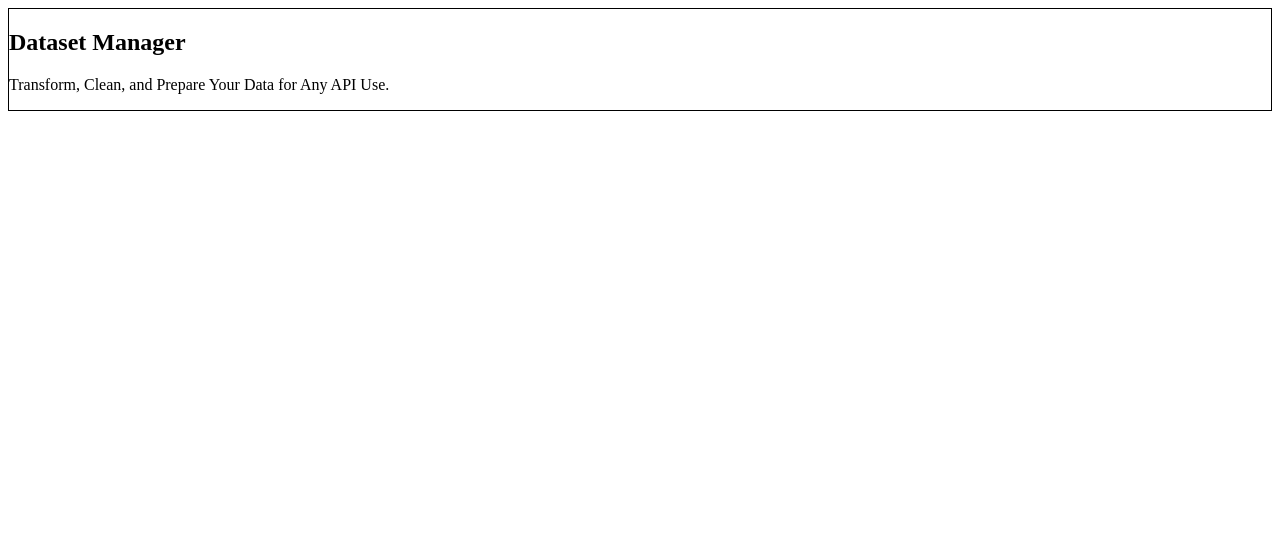
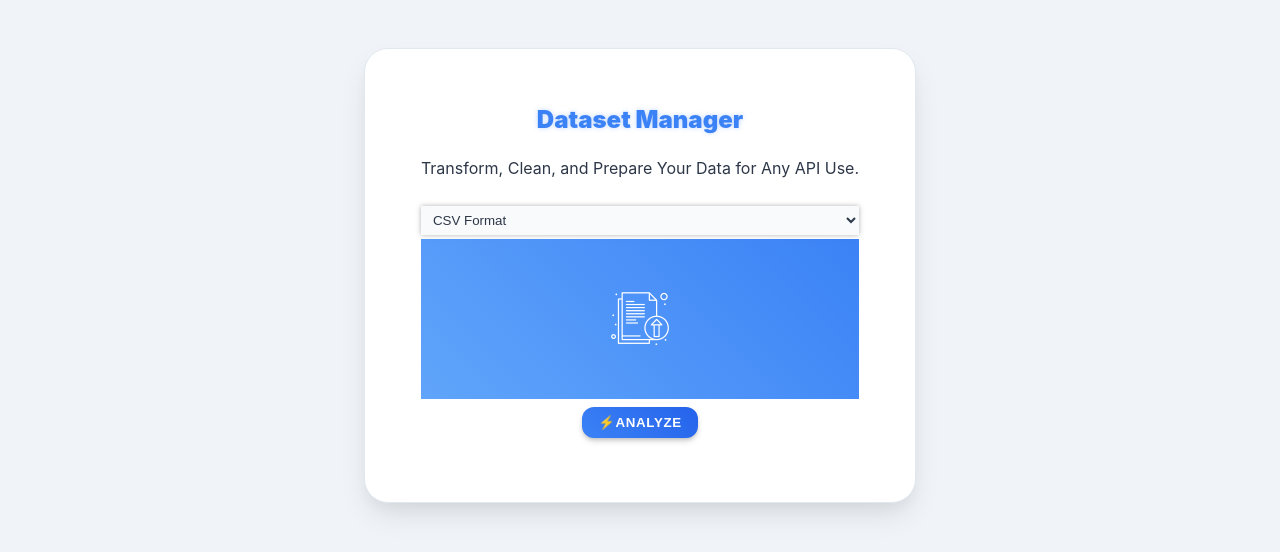
Before and after one commit to nexicore-digitals/nexus-dsm-toolkit, a plain HTML site: page index.html in a window 1280 px wide. Drawn offline with Linux system fonts and the light colour scheme.

Commit message:
Enhance dataset management interface with file upload and format selection

```diff
--- a/index.html
+++ b/index.html
@@ -11,8 +11,20 @@
 <body>
     <main>
         <section id="nexus-dsm">
-            <h1>Dataset Manager</h1>
+            <h1 id="main-heading">Dataset Manager</h1>
             <p>Transform, Clean, and Prepare Your Data for Any API Use.</p>
+            <form><label for="inputTypeSelect">
+                    <select name="select-File-Type" id="inputTypeSelect">
+                        <option value="csv">CSV Format</option>
+                        <option value="json">JSON Format</option>
+                    </select>
+                </label>
+                <label class="pointer" for="inputFile"><input class="display-none" type="file" name="input"
+                        id="inputFile">
+                    <img class="pointer" src="./images/icons/file-upload.png"
+                        alt=" image select to upload file"></label>
+                <label for="analyze-btn"><button id="analyze-btn" class="btn-primary">⚡Analyze</button></label>
+            </form>
         </section>
     </main>
 </body>
--- a/style.css
+++ b/style.css
@@ -1,4 +1,120 @@
+*{
+    box-sizing: border-box;
+}
+body{
+    font-family: 'Inter', sans-serif;
+    background-color: #f0f4f8;
+    display: flex;
+            justify-content: center;
+            align-items: flex-start;
+            min-height: 100vh;
+            padding: 2.5rem;
+            box-sizing: border-box;
+            color: #2d3748;
+}
 #nexus-dsm{
-    border: 1px solid;
+    background-color: #ffffff;
+            border-radius: 1.5rem;
+            box-shadow: 0 15px 30px -5px rgba(0, 0, 0, 0.1), 0 8px 15px -5px rgba(0, 0, 0, 0.05);
+            padding: 3.5rem;
+            width: 100%;
+            max-width: 1000px;
+            display: flex;
+            flex-direction: column;
+            gap: .5rem;
+            border: 1px solid #e2e8f0;
+}
+#nexus-dsm #main-heading{
+    font-weight: 900;
+    margin: 0;
+    padding: 0;
+    text-align: center;
+    color: #3b82f6;
+    text-shadow: 0px 0px 5px  rgba(59, 130, 246, 0.3);
+}
+.display-none{
+    display: none;
+}
+.pointer{
+    cursor: pointer;
+}
+button {
+    cursor: pointer;
+    display: inline-flex;
+    align-items: center;
+    justify-content: center;
+    padding: 0.5rem 1rem;
+    border-radius: 0.75rem;
+    font-weight: 600;
+    transition: all 0.3s ease-in-out;
+    box-shadow: 0 4px 6px -1px rgba(0, 0, 0, 0.15), 0 2px 4px -1px rgba(0, 0, 0, 0.16);
+    text-transform: uppercase;
+    letter-spacing: 0.05em;
+}
+.btn-primary {
+    background-image: linear-gradient(45deg, #3b82f6 0%, #2563eb 100%);
+    color: white;
+    border: none;
+}
+.btn-primary:hover:not(:disabled) {
+    background-image: linear-gradient(45deg, #2563eb 0%, #1d4ed8 100%);
+    transform: translateY(-2px);
+    box-shadow: 0 6px 12px -2px rgba(0, 0, 0, 0.15), 0 3px 6px -2px rgba(0, 0, 0, 0.08);
+}
+.btn-primary:disabled {
+    background-image: linear-gradient(45deg, #9ca3af 0%, #6b7280 100%);
+    cursor: not-allowed;
+    opacity: 0.7;
+    box-shadow: none;
+}
 
+.btn-success {
+    background-image: linear-gradient(45deg, #10b981 0%, #059669 100%);
+    color: white;
+    border: none;
 }
+.btn-success:hover:not(:disabled) {
+    background-image: linear-gradient(45deg, #059669 0%, #047857 100%);
+    transform: translateY(-2px);
+    box-shadow: 0 6px 12px -2px rgba(0, 0, 0, 0.15), 0 3px 6px -2px rgba(0, 0, 0, 0.08);
+}
+.btn-success:disabled {
+    background-image: linear-gradient(45deg, #9ca3af 0%, #6b7280 100%);
+    cursor: not-allowed;
+    opacity: 0.7;
+    box-shadow: none;
+}
+label{
+    display: block;
+}
+label[for=inputTypeSelect]{
+    height: 2.325rem;
+    width: inherit;
+    display: flex;
+    align-items: center;
+    justify-content: center;
+}
+label[for=inputTypeSelect] select{
+    background: #f8fafc;
+    color: #2d3748;
+    border: none;
+    height: 80%;
+    width: 100%;
+    outline-color: #888;
+    padding-left: 0.5rem;
+    box-shadow: 0 0 5px rgba(0, 0, 0, 0.3);
+}
+label[for=inputFile]{
+    width: 100%;
+    height: 10rem;
+    display:flex;
+    align-items: center;
+    justify-content: center;
+    background-image: linear-gradient(45deg, #60a5fa 0%, #3b82f6 100%)
+}
+label[for=analyze-btn]{
+    width: 100%;
+    display: flex;
+    justify-content: center;
+    padding: 0.5rem;
+}
```
Also changed, not shown: images/icons/file-upload.png (added).
